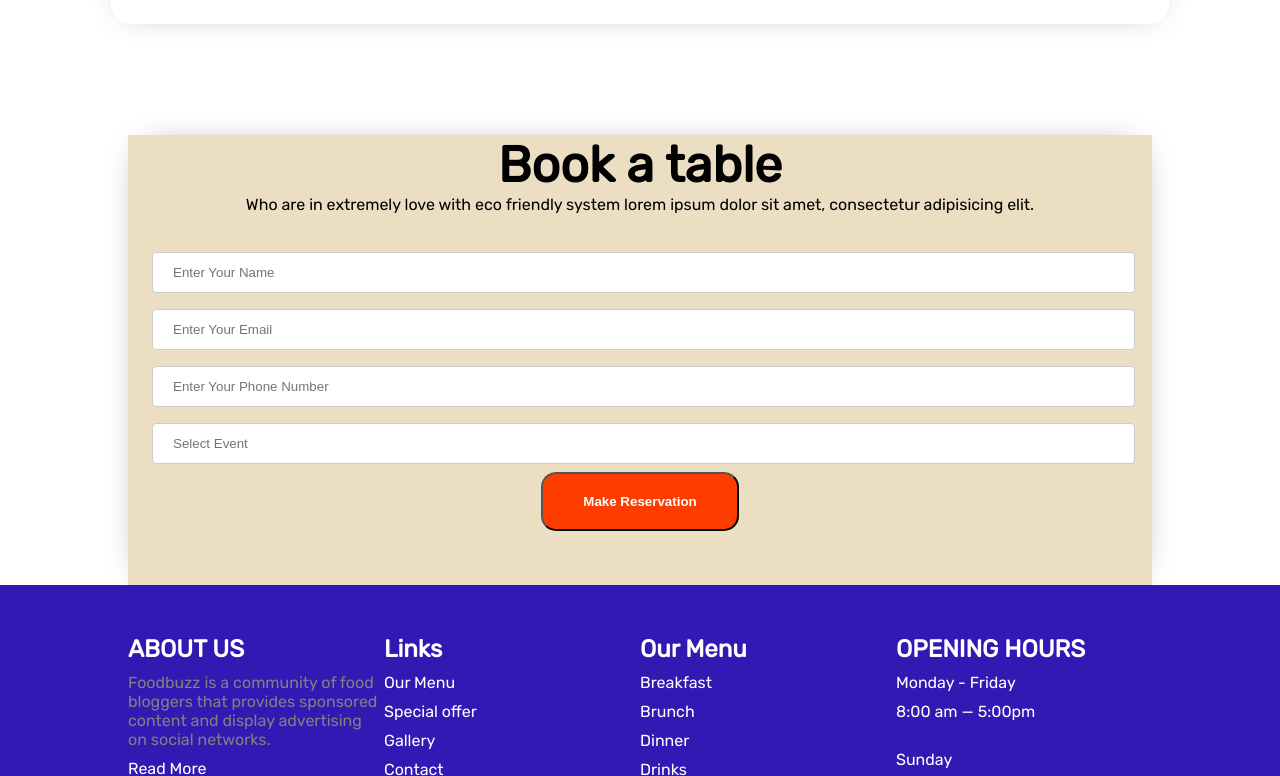
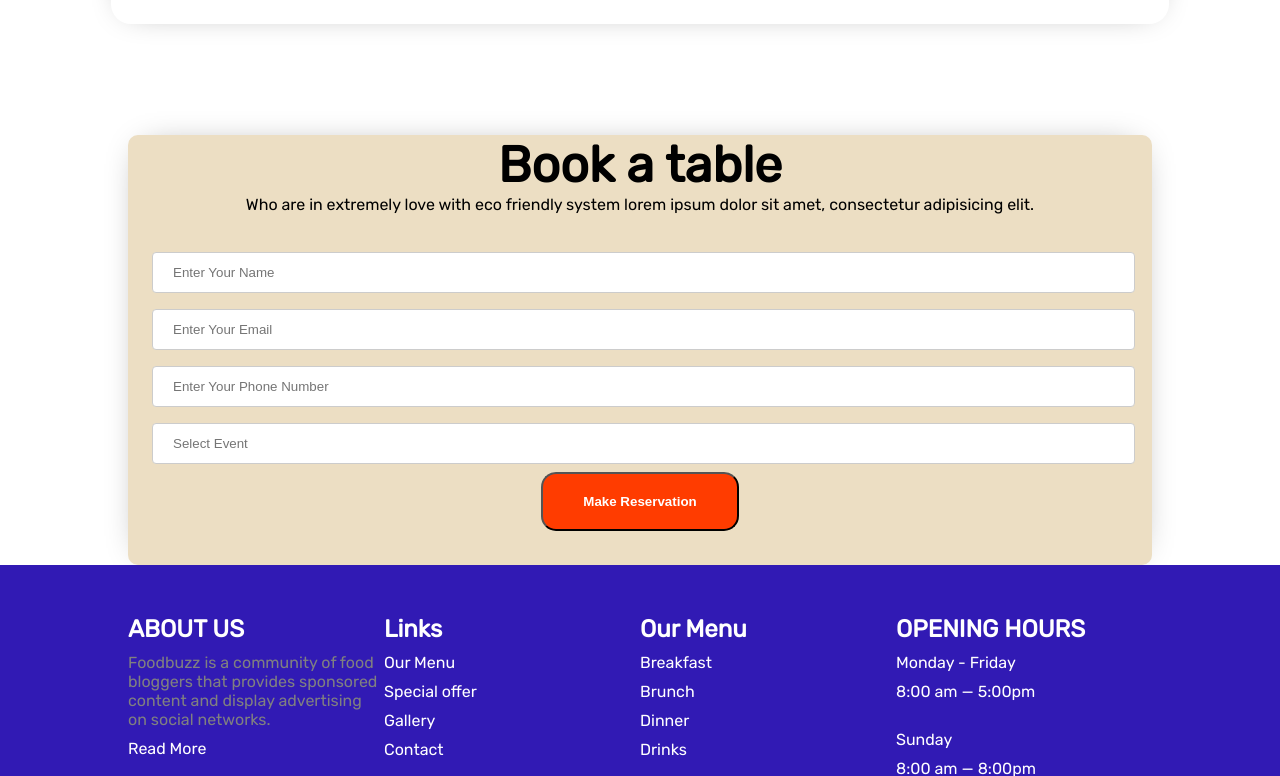
Before and after one commit to KaziShohiduzzaman/Food-BuZz, a plain HTML site: page index.html in a window 1280 px wide. Shown: the part 2321-3097 px from the top of the page. Drawn offline with Linux system fonts and the light colour scheme.

Commit message:
border radius correction

```diff
--- a/style.css
+++ b/style.css
@@ -105,11 +105,12 @@ body{
     font-size: 50px;
 }
 .booking{
-    height: 450px;
+    height: 430px;
     width: 80%;
     margin: auto;
     box-shadow:  0px 0px 34px -17px grey;
     background-color: rgb(236, 222, 195);
+    border-radius: 10px;
 }
 .booking h1{
     text-align: center;
```
